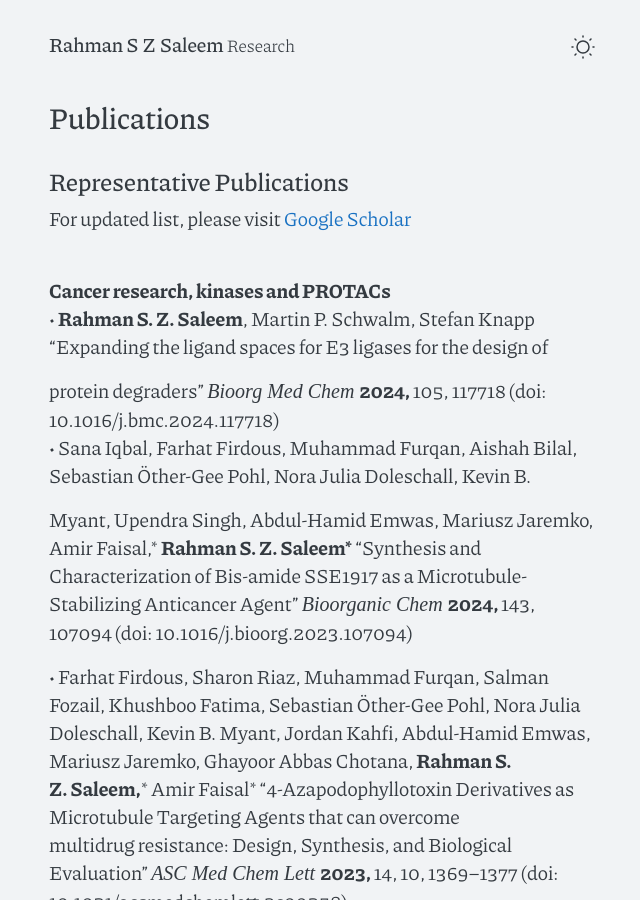
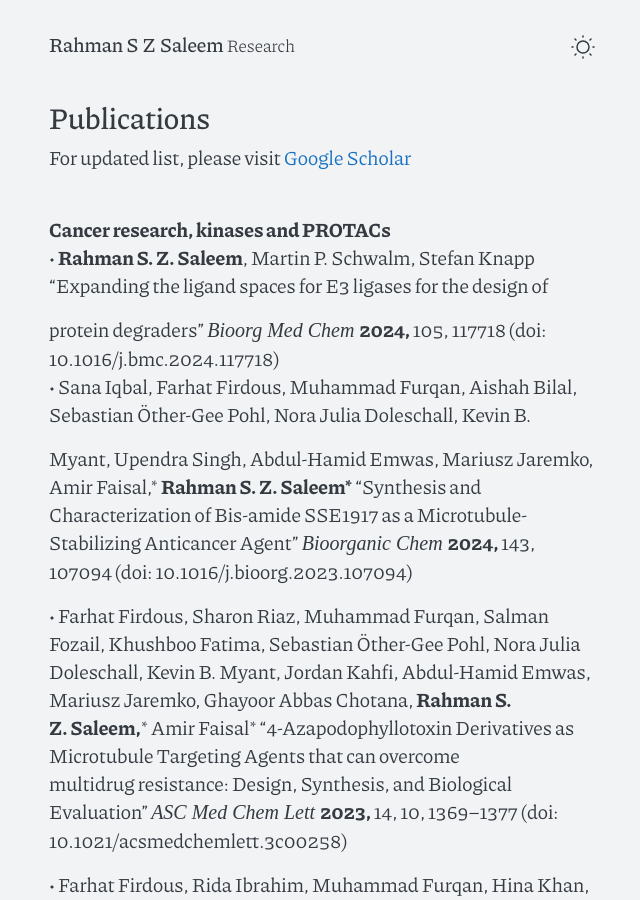
Before and after one commit to rahmanszsaleem/rahmanszsaleem.github.io, a Jekyll site: the page publication.html, which Jekyll copies as it is, in a window 1280 px wide and 900 px high. Shown: the whole window, without its empty margins (318-958 px from the left). Built offline with Jekyll 4.4.1, drawn with Linux system fonts in a browser that asks for light colours; some web fonts are replaced.

Commit message:
Update publication.html

```diff
--- a/publication.html
+++ b/publication.html
@@ -63,10 +63,6 @@
 
   <main>
     <h1 id="Publications">Publications</h1>
-
-<div class="Representative Publications">
-  <h2>Representative Publications</h2>
-</div>
 
 
 <div style="page-break-before:always; page-break-after:always"><div>
```
